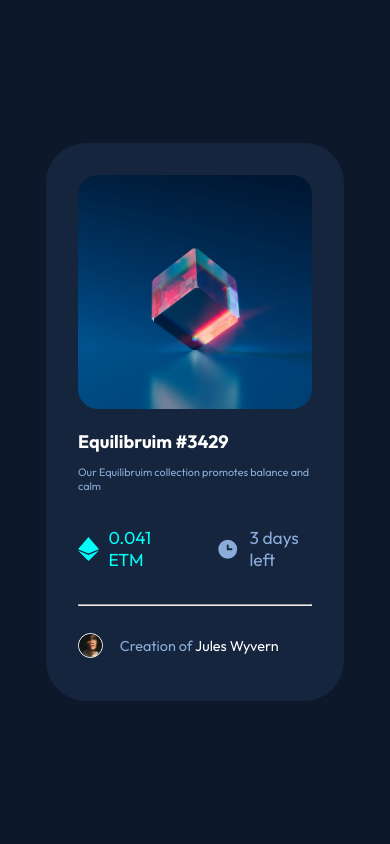
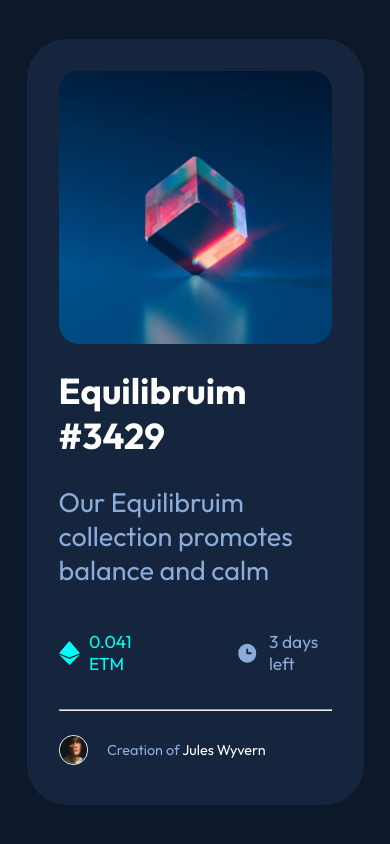
Before and after one commit to Romany-Refaat/NFT-preview-card-component-Frontend-Mentor, a plain HTML site: page index.html in a window 390 px wide. Drawn offline with Linux system fonts and the light colour scheme.

Commit message:
Update style.css

```diff
--- a/style.css
+++ b/style.css
@@ -35,8 +35,9 @@ main {
 .eqiul {
     margin-top: 7%;
     transition: .3s;
-    font-size: 100%;
+    font-size: 200%;
     padding: 0 14px 0 0;
+    width: 59%;
 
 }
 
@@ -50,7 +51,7 @@ a {
 }
 
 .our {
-    font-size: 60%;
+    font-size: 150%;
     padding: 0 0px 0 0;
     color: hsl(215, 51%, 70%);
 }
@@ -116,7 +117,12 @@ hr {
 }
 
 .cre-span {
+
     color: hsl(215, 51%, 70%);
+}
+
+.jules {
+    transition: .2s;
 }
 
 .jules:hover {
@@ -125,13 +131,14 @@ hr {
 
 @media only screen and (max-width: 393px) {
     main {
-        width: 60%;
+        width: 70%;
     }
 
     .flex {
         font-size: 80%;
 
     }
+
     .bottom {
         font-size: 80%;
     }
```
